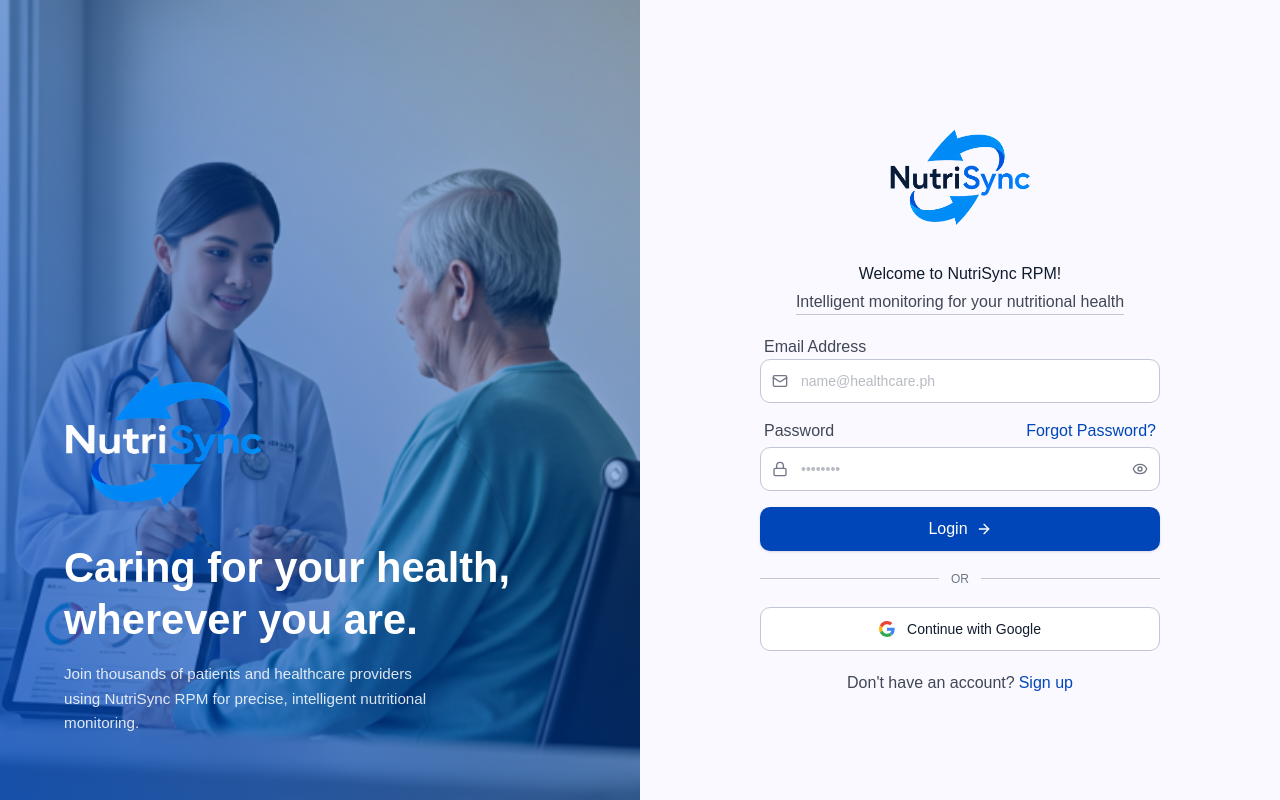
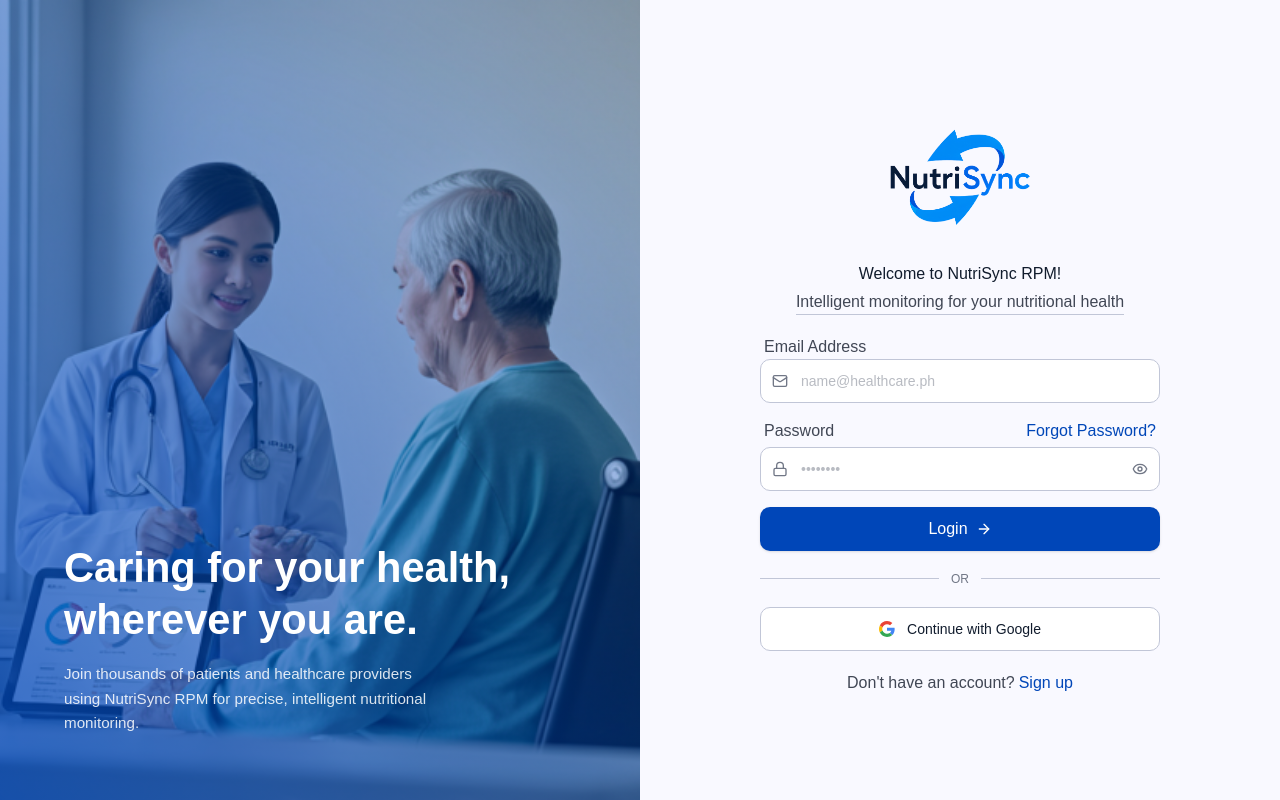
Before and after one commit to jesse-proj/NutriSync, a React (Vite) app in the folder frontend/: page /login in a window 1280 px wide. Built offline with nearby package versions, Linux system fonts and the light colour scheme.

Commit message:
feat: implement responsive login page with authentication and role-based redirection

```diff
--- a/frontend/src/screens/LoginPage.tsx
+++ b/frontend/src/screens/LoginPage.tsx
@@ -71,7 +71,6 @@ const LoginPage: React.FC = () => {
         </div>
         {/* Content on Image */}
         <div className="relative z-10 flex flex-col justify-end p-16 text-white">
-          <img className='h-34 w-50 mb-8' src={logoBrandDark} alt="NutriSync RPM Logo" />
           <h1 className="text-[2.6rem] leading-tight font-bold mb-4 max-w-lg">
             Caring for your health, wherever you are.
           </h1>
```
